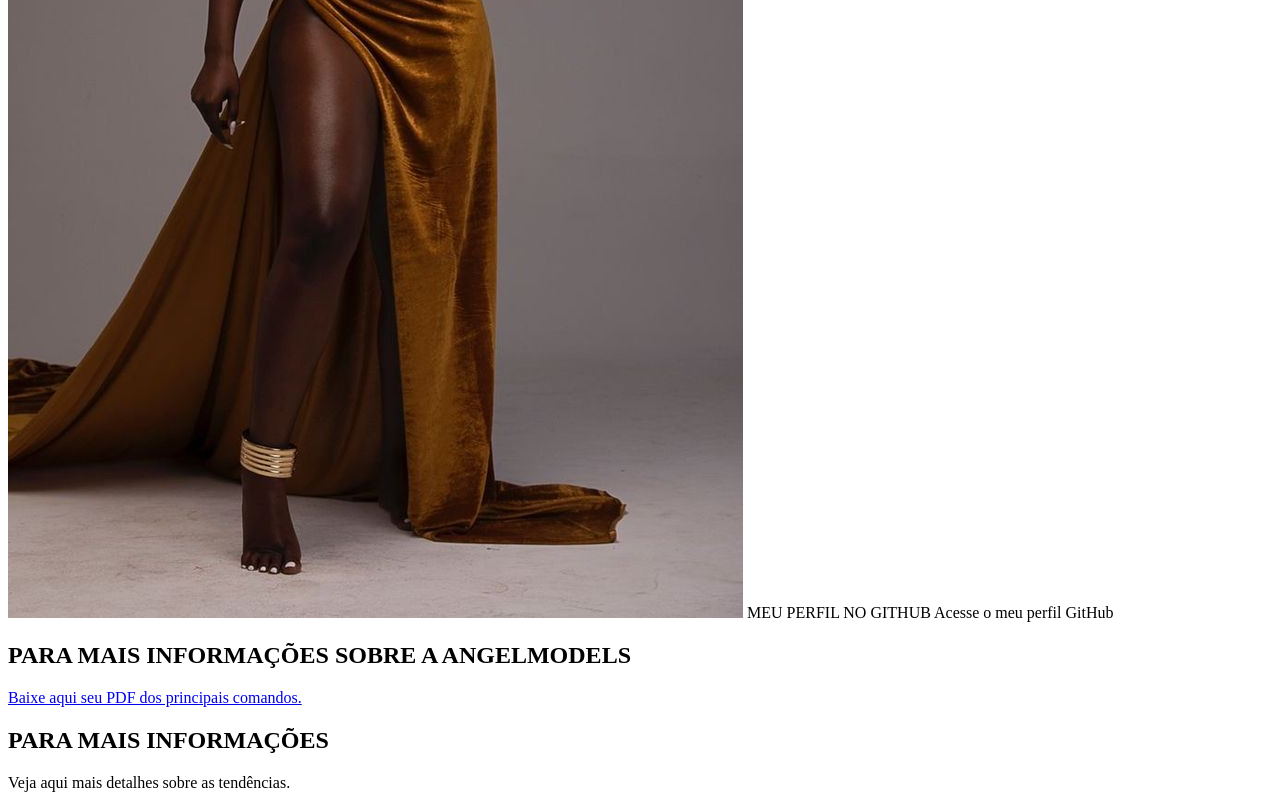
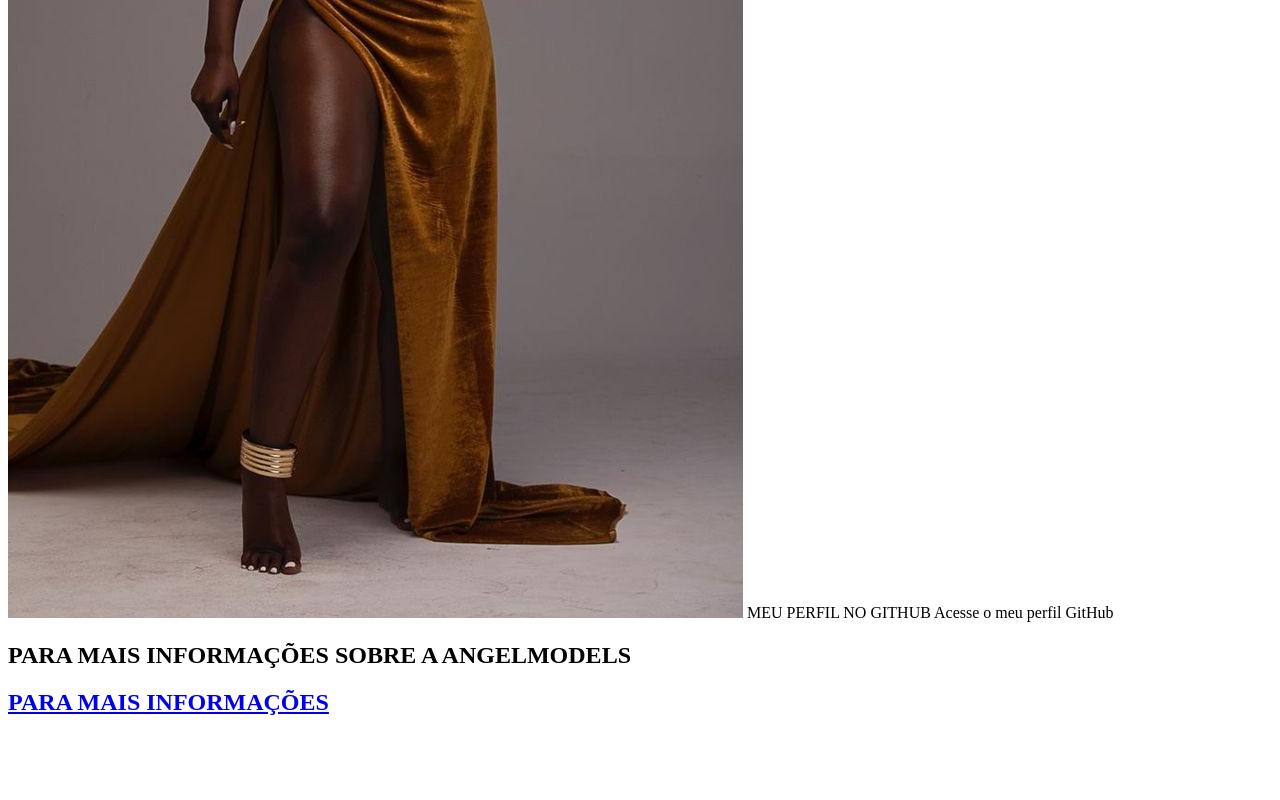
Before and after one commit to angelallana/Exemplo-01, a plain HTML site: page index.html in a window 1280 px wide. Shown: the part 1701-2501 px from the top of the page. After the commit the page ends 2437 px from the top, so only its background shows below. Drawn offline with Linux system fonts and the light colour scheme.

Commit message:
Update index.html

```diff
--- a/index.html
+++ b/index.html
@@ -24,18 +24,17 @@
 
         <li>POWER</li>
         <a href="homem preto de azul.jpg" target="_blank">Ta achando que não temos opções para os homens? estamos sempre incluiindo todos!</a>
+
         <img src="preta de vestido dourado.jpg" alt="preta de vestido dourado.jpg>
-    </ol>
+
+     </ol>
     <h2> MEU PERFIL NO GITHUB</h2>
     <a "https://github.com/angelallana" target="_blank">Acesse o meu perfil GitHub</a>
 
     <h2> PARA MAIS INFORMAÇÕES SOBRE A ANGELMODELS</h2>
     <a href="https://stealthelook.com.br/essas-sao-as-5-tendencias-do-verao-2024-de-acordo-com-a-angel-models/" target="_blank"  >
-        Baixe aqui seu PDF dos principais comandos.
-    </a>
      <h2> PARA MAIS INFORMAÇÕES </h2>
-    <a "https://github.com/angelallana/Site2024/blob/8102715f96340d1757087cc18b23aee5134b976e/Paris%20Fashion%20Week.pdf" target="_blank"  >
-    Veja aqui mais detalhes sobre as tendências.
+    <a https://angelallana.github.io/Exemplo-01/
     </a>
 
 
```
